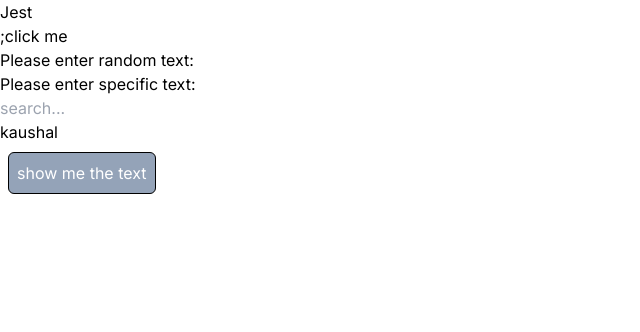
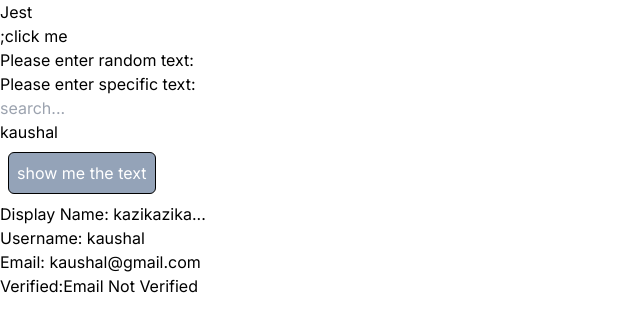
Before and after one commit to kaushal-basnet/unit-test, a Next.js app: page / in a window 1280 px wide. Shown: the top 332 px of the page, without its empty margins (0-640 px from the left). Built offline with nearby package versions, Linux system fonts and the light colour scheme.

Commit message:
mock component props: special character

```diff
--- a/src/app/components/UserProfile.tsx
+++ b/src/app/components/UserProfile.tsx
@@ -1,11 +1,11 @@
 interface IDataType {
-  displayname: string;
+  displayName: string;
   userName: string;
   email: string;
   isEmailVerified: boolean;
 }
 export const UserProfile = ({
-  displayname,
+  displayName,
   userName,
   email,
   isEmailVerified,
@@ -13,7 +13,12 @@ export const UserProfile = ({
   return (
     <div>
       <div>
-        <span>Display Name: {displayname}</span>
+        <span>
+          Display Name:{" "}
+          {displayName.length > 16
+            ? displayName.slice(0, 10).concat("...")
+            : displayName}
+        </span>
       </div>
       <div>
         <span>Username: {userName}</span>
--- a/src/app/page.tsx
+++ b/src/app/page.tsx
@@ -1,5 +1,6 @@
 "use client";
 import { useState } from "react";
+import { UserProfile } from "./components/UserProfile";
 
 export default function Home() {
   const [showText, setShowText] = useState(false);
@@ -33,6 +34,12 @@ export default function Home() {
         </button>
         {showText && <span className="text-red-500">This is the text</span>}
       </div>
+      <UserProfile
+        displayName="kazikazikazikazikazikazikazi"
+        userName="kaushal"
+        email="kaushal@gmail.com"
+        isEmailVerified={false}
+      />
     </>
   );
 }
```
Also changed, not shown: 1 other file (tests, documents, lock files or other folders).
